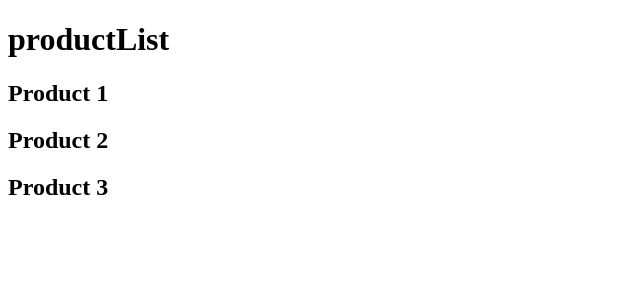
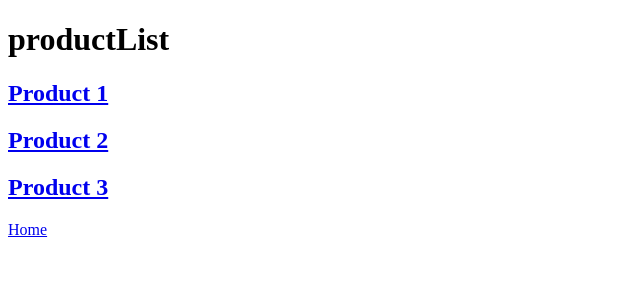
Before and after one commit to Eyshcharya/NextJs, a Next.js app: page /product in a window 1280 px wide. Shown: the top 300 px of the page, without its empty margins (0-640 px from the left). Built offline with nearby package versions, Linux system fonts and the light colour scheme.

Commit message:
Implemented Link Component for Navigation

```diff
--- a/pages/index.tsx
+++ b/pages/index.tsx
@@ -1,3 +1,17 @@
+import Link from "next/link";
 export default function Home() {
-  return <h1>Home Page</h1>;
+  return (
+    <>
+      <h1>Home Page</h1>
+      <Link href={`/blog`}>
+        <p>Blog</p>
+      </Link>
+      <Link href={`/product`}>
+        <p>Products</p>
+      </Link>
+      <Link href={`/docs`}>
+        <p>Docs</p>
+      </Link>
+    </>
+  );
 }
--- a/pages/product/index.tsx
+++ b/pages/product/index.tsx
@@ -1,11 +1,19 @@
+import Link from "next/link";
 const productList = () => {
   const productArray = ["Product 1", "Product 2", "Product 3"];
   return (
     <>
       <h1>productList</h1>
       {productArray.map((product, index) => {
-        return <h2 key={index}>{product}</h2>;
+        return (
+          <h2 key={index}>
+            <Link href={`/product/${index + 1}`}>{product}</Link>
+          </h2>
+        );
       })}
+      <Link href={`/`}>
+        <p>Home</p>
+      </Link>
     </>
   );
 };
```
